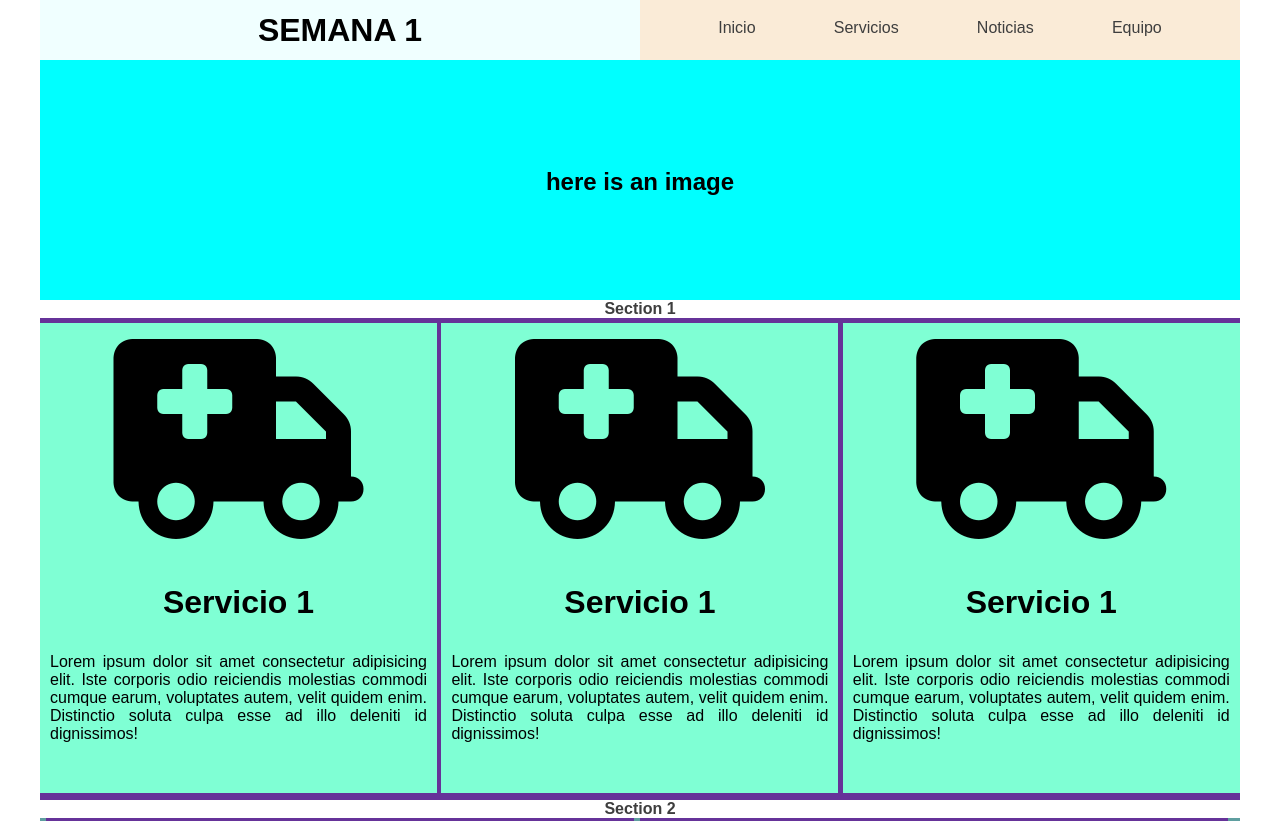
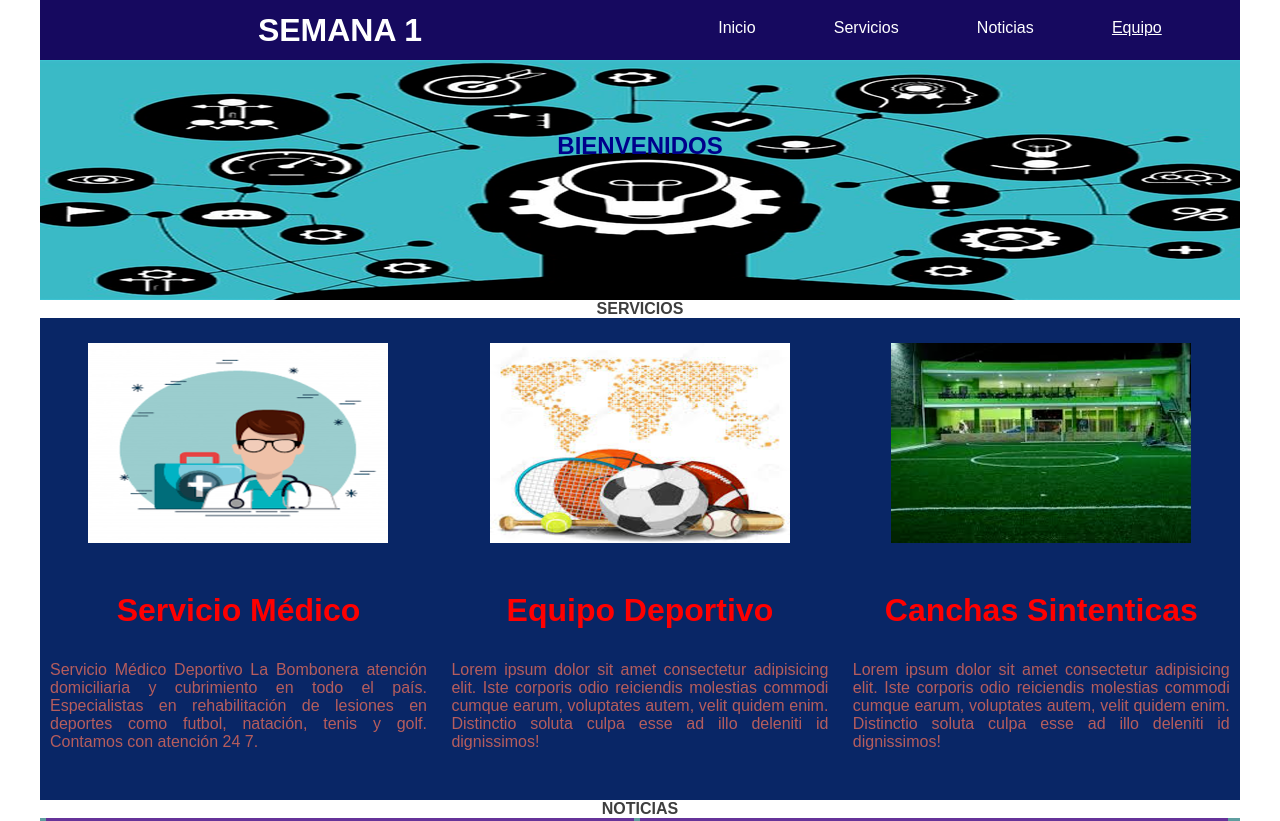
Before and after one commit to MinTicGrupo149/semana-1-149, a website: page Semana1/src/index.html in a window 1280 px wide. Shown: the top 821 px of the page. Drawn offline with Linux system fonts and the light colour scheme.

Commit message:
Proyecto Semana 1

```diff
--- a/Semana1/src/index.html
+++ b/Semana1/src/index.html
@@ -5,7 +5,7 @@
     <meta charset="UTF-8">
     <meta name="viewport" content="width=device-width, initial-scale=1.0">
     <meta http-equiv="X-UA-Compatible" content="ie=edge">
-    <title>Workshop 1</title>
+    <title>SEMANA1</title>
     <link rel="stylesheet" href="style.css">
     <script src="https://kit.fontawesome.com/a076d05399.js"></script>
 </head>
@@ -16,43 +16,62 @@
         <div class="header">
             <div class="container-menu">
                 <div class="container-logo">
+                    <font color="white">
                     <h1 class="site-title">SEMANA 1</h1>
+                    </font>
                 </div>
                 <nav class="nav-list">
                     <ul class="main-menu">
                         <li class="main-menu__item">
-                            <a href="#" class="main-menu__link">Inicio</a>
+                            <a href="#Inicio" style="color:white;" class="main-menu__link">Inicio</a>
                         </li>
                         <li class="main-menu__item">
-                            <a href="#" class="main-menu__link">Servicios</a>
+                            <a href="#section1" style="color:white;" class="main-menu__link">Servicios</a>
                         </li>
                         <li class="main-menu__item">
-                            <a href="#" class="main-menu__link">Noticias</a>
+                            <a href="#section2" style="color:white;" class="main-menu__link">Noticias</a>
                         </li>
                         <li class="main-menu__item">
-                            <a href="#" class="main-menu__link">Equipo</a>
+                            <a href="#section3" style="color:white;" class="section-3__link">Equipo</a>
                         </li>
                     </ul>
                 </nav>
             </div>
             <div class="container-imagen">
-                <h2 class="image-text">here is an image</h2>
+                <font color="darkblue">
+                <h2 id="Inicio" class="image-text">BIENVENIDOS</h2>
+                </font>
             </div>
-
         </div>
         <div class="section-1">
-            <p class="section-text">Section 1</p>
+            <p id="section1" class="section-text">SERVICIOS</p>
             <div class="col-3">
                 <p>
-
-                    <i class="fas fa-ambulance" style="font-size:200px"></i>
+                    <h2 class="image-text1"></h2>
                 </p>
                 <div class="service-content">
-
+                    <font color="red">
                     <h1>
-                        Servicio 1
+                        Servicio Médico
                     </h1>
-                    <p class="service-text">
+                    </font>
+                    <p class="service-text" style="color:rgb(182, 93, 93);">
+                        Servicio Médico Deportivo La Bombonera atención domiciliaria y cubrimiento en todo el país. Especialistas en rehabilitación de lesiones en deportes
+                        como futbol, natación, tenis y golf. Contamos con atención 24 7.
+                    </p>
+                </div>
+            </div>
+            <div class="col-3">
+                <p>
+                    <h2 class="image-text2"></h2>
+                </p>
+                <div class="service-content">
+                    <font color="red">
+                    <h1>
+                        Equipo Deportivo
+                    </h1>
+                    </font>
+                    <p class="service-text" style="color:rgb(182, 93, 93);">
                         Lorem ipsum dolor sit amet consectetur adipisicing elit. Iste corporis odio reiciendis molestias commodi cumque earum, voluptates
                         autem, velit quidem enim. Distinctio soluta culpa esse ad illo deleniti id dignissimos!
                     </p>
@@ -60,31 +79,15 @@
             </div>
             <div class="col-3">
                 <p>
-
-                    <i class="fas fa-ambulance" style="font-size:200px"></i>
+                    <h2 class="image-text3"></h2>
                 </p>
                 <div class="service-content">
-
+                    <font color="red">
                     <h1>
-                        Servicio 1
+                        Canchas Sintenticas
                     </h1>
-                    <p class="service-text">
-                        Lorem ipsum dolor sit amet consectetur adipisicing elit. Iste corporis odio reiciendis molestias commodi cumque earum, voluptates
-                        autem, velit quidem enim. Distinctio soluta culpa esse ad illo deleniti id dignissimos!
-                    </p>
-                </div>
-            </div>
-            <div class="col-3">
-                <p>
-
-                    <i class="fas fa-ambulance" style="font-size:200px"></i>
-                </p>
-                <div class="service-content">
-
-                    <h1>
-                        Servicio 1
-                    </h1>
-                    <p class="service-text">
+                    </font>
+                    <p class="service-text" style="color:rgb(182, 93, 93);">
                         Lorem ipsum dolor sit amet consectetur adipisicing elit. Iste corporis odio reiciendis molestias commodi cumque earum, voluptates
                         autem, velit quidem enim. Distinctio soluta culpa esse ad illo deleniti id dignissimos!
                     </p>
@@ -93,7 +96,7 @@
         </div>
 
         <div class="section-2">
-            <p class="section-text">Section 2</p>
+            <p id="section2" class="section-text">NOTICIAS</p>
             <div class="section-news">
 
                 <div class="news">
@@ -157,7 +160,7 @@
         </div>
 
         <div class="section-3">
-            <p class="section-text">Section 3</p>
+            <p id="section3" class="section-text">EQUIPO</p>
             <div class="col-5">
                     <p>
 
--- a/Semana1/src/style.css
+++ b/Semana1/src/style.css
@@ -5,7 +5,7 @@ body{
 
 .container{
     width: 1200px;
-    background-color: #888888;
+    background-color: #39850dea;
     height: 2000px;
     -ms-flex-item-align: center;
         align-self: center;
@@ -14,7 +14,7 @@ body{
 }
 
 .header{
-    background-color: aqua;
+    background-color: rgb(67, 165, 11);
     height: auto;
 
 }
@@ -31,7 +31,7 @@ body{
 .container-logo{
     width: 100%;
     height: inherit;
-    background-color: azure;
+    background-color: rgb(22, 9, 95);
     text-align: center;
 }
 
@@ -41,7 +41,8 @@ body{
 }
 
 .container-imagen{
-    background-image: url('./bg.png');
+    /*background-image: url('./Aprender2.jpg');*/
+    background: url('./Aprender.png') no-repeat center top;
     height: 240px;
     /* margin-bottom: 20px; */
 }
@@ -49,6 +50,7 @@ body{
 .nav-list{
     padding: 0.25em 0;
     list-style-type: none;
+    background-color: rgb(22, 9, 95);
     text-align: end;
     width: 100%
 }
@@ -68,14 +70,26 @@ body{
 
 .image-text{
     margin: 0;
-    padding: 9% 0;
+    padding: 6% 0;
     text-align: center;
+}
+
+.image-text1{
+    background: url('./SevicioMedico.png') no-repeat center top;
+    height: 200px;
+}
+.image-text2{
+    background: url('./EquipoDeportivo.png') no-repeat center top;
+    height: 200px;
+}
+.image-text3{
+    background: url('./CanchasSinteticas.png') no-repeat center top;
+    height: 200px;
 }
 
 .section-1{
     height: 500px;
-    background-color: rebeccapurple;
-
+    background-color: rgb(9, 38, 102);
 }
 
 .section-2{
@@ -107,7 +121,7 @@ body{
 .col-3{
     width: 33.08%;
     height: 470px;
-    background-color: aquamarine;
+    background-color: rgb(9, 38, 102);
     display: inline-block;
     padding: -15px;
     margin-top: 5px;
```
Also changed, not shown: Semana1/src/Aprender.png (added), Semana1/src/CanchasSinteticas.png (added), Semana1/src/EquipoDeportivo.png (added), Semana1/src/SevicioMedico.png (added).
